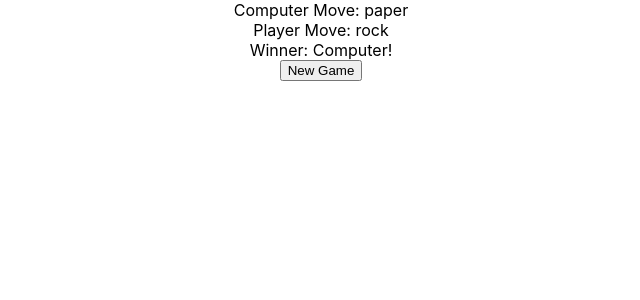
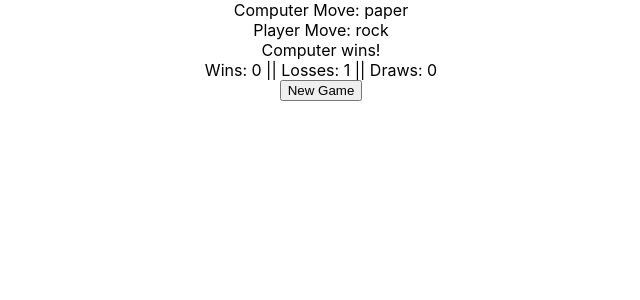
Before and after one commit to DominicS99/React-RPS, a React (Create React App) app: page / in a window 1280 px wide. Both pictures are taken after a click on the button "Rock". Shown: the top 300 px of the page, without its empty margins (319-959 px from the left). Built offline with nearby package versions, Linux system fonts and the light colour scheme.

Commit message:
Updates to track game wins / losses / draws over multiple rounds

```diff
--- a/src/App.tsx
+++ b/src/App.tsx
@@ -4,22 +4,32 @@ import './App.css';
 const MOVES = ["rock", "paper", "scissors"] as const;
 type Move = (typeof MOVES)[number];
 
+const PLAYTYPES = ["player", "computer", "draw"] as const;
+type PlayType = (typeof PLAYTYPES)[number];
+
+type GameResults = { wins: number; losses: number; draws: number };
+
 function getRandomMove(): Move {
   const idx = Math.floor(Math.random() * MOVES.length);
   return MOVES[idx];
 }
 
-function getWinner(playerMove: Move, computerMove: Move): string {
+function getWinner(playerMove: Move, computerMove: Move): PlayType {
   const playIdx = MOVES.indexOf(playerMove);
   const compIdx = MOVES.indexOf(computerMove);
 
-  if (playIdx === compIdx) return "Draw!";
-  return playIdx === (compIdx + 1) % MOVES.length ? "Player!" : "Computer!";
+  if (playIdx === compIdx) return "draw";
+  return playIdx === (compIdx + 1) % MOVES.length ? "player" : "computer";
 }
 
 function App() {
   const [computerMove, setComputerMove] = React.useState(getRandomMove());
   const [playerMove, setPlayerMove] = React.useState<Move | null>(null);
+  const [gameResults, setGameResults] = React.useState<GameResults>({
+    wins: 0,
+    losses: 0,
+    draws: 0,
+  });
 
   const containerStyle = {
     display: "flex",
@@ -27,21 +37,41 @@ function App() {
     alignItems: "center",
   } as const;
 
+  const handleRound = (move: Move) => {
+    setPlayerMove(move);
+    const winner = getWinner(move, computerMove);
+    if (winner === "player") {
+      setGameResults((prev) => ({ ...prev, wins: prev.wins + 1 }));
+    } else if (winner === "computer") {
+      setGameResults((prev) => ({ ...prev, losses: prev.losses + 1 }));
+    } else {
+      setGameResults((prev) => ({ ...prev, draws: prev.draws + 1 }));
+    }
+  }
+
   if (!playerMove) {
     return (
       <div style={containerStyle}>
         <span>Select a move</span>
-        <button onClick={() => setPlayerMove("rock")}>Rock</button>
-        <button onClick={() => setPlayerMove("paper")}>Paper</button>
-        <button onClick={() => setPlayerMove("scissors")}>Scissors</button>
+        <button onClick={() => handleRound("rock")}>Rock</button>
+        <button onClick={() => handleRound("paper")}>Paper</button>
+        <button onClick={() => handleRound("scissors")}>Scissors</button>
       </div>
     );
   } else {
+
+    const winnerText = {
+      player: "Player wins!",
+      computer: "Computer wins!",
+      draw: "Draw!",
+    }[getWinner(playerMove, computerMove)];
+
     return (
       <div style={containerStyle}>
         <span>Computer Move: {computerMove}</span>
         <span>Player Move: {playerMove}</span>
-        <span>Winner: {getWinner(playerMove, computerMove)}</span>
+        <span>{winnerText}</span>
+        <span>Wins: {gameResults.wins} || Losses: {gameResults.losses} || Draws: {gameResults.draws}</span>
         <button onClick={() => {setPlayerMove(null); setComputerMove(getRandomMove())}}>New Game</button>
       </div>
     );
```
